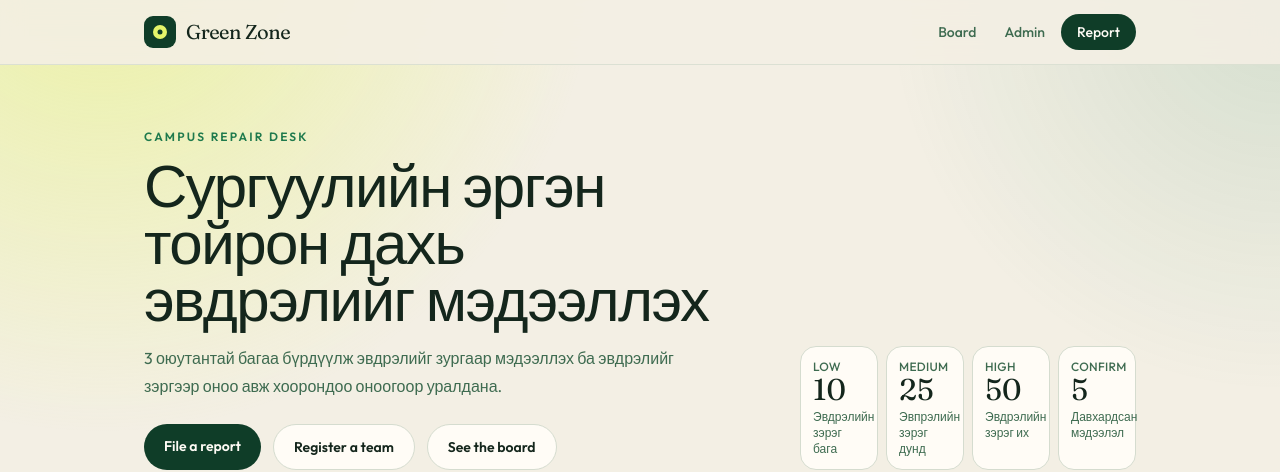
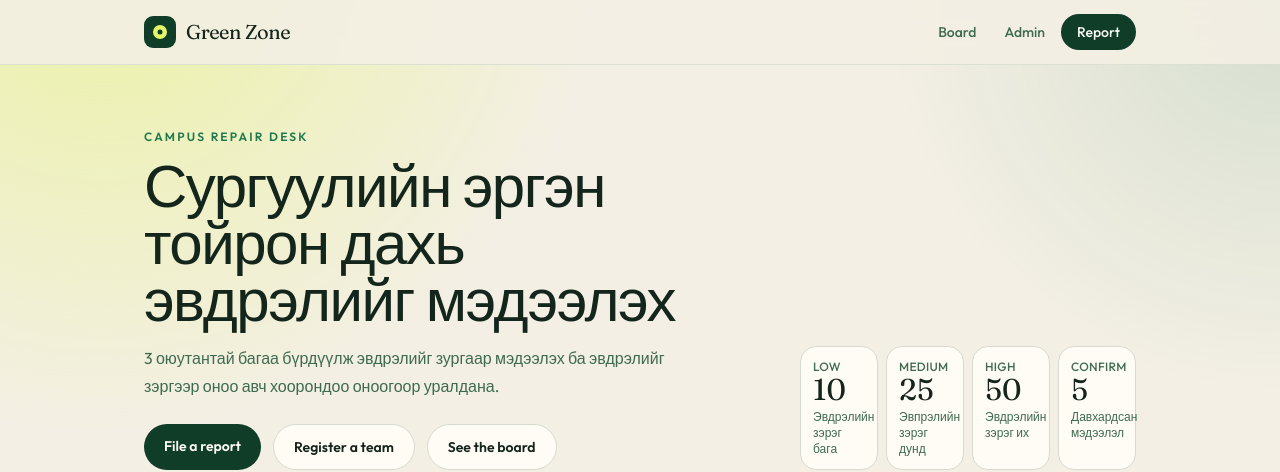
Before and after one commit to amaraa666/greenzone, a Next.js app: page / in a window 1280 px wide. Shown: the top 472 px of the page. Built offline with nearby package versions, Linux system fonts and the light colour scheme; no server answers.

Commit message:
time descriptioи йбб

```diff
--- a/src/app/page.tsx
+++ b/src/app/page.tsx
@@ -13,10 +13,10 @@ export default function HomePage() {
         <div>
           <p className="text-xs font-semibold uppercase tracking-[0.18em] text-canopy">Campus repair desk</p>
           <h1 className="mt-3 max-w-xl font-display text-4xl leading-[0.95] tracking-tight sm:text-6xl">
-            Сургуулийн эргэн тойрон дахь эвдрэлийг мэдээллэх
+            Сургуулийн эргэн тойрон дахь эвдрэлийг мэдээлэх
           </h1>
           <p className="mt-4 max-w-xl text-base leading-7 text-moss">
-            3 оюутантай багаа бүрдүүлж эвдрэлийг зургаар мэдээллэх ба эвдрэлийг зэргээр оноо авж хоорондоо оноогоор уралдана.
+          3 оюутантай багаа бүрдүүлж эвдрэлийг зургаар мэдээлэх ба эвдрэлийг зэргээр оноо авч хоорондоо оноогоор уралдана.
           </p>
           <div className="mt-6 flex flex-wrap gap-3">
             <Link href="/report" className="rounded-full bg-canopy-deep px-5 py-3 text-sm font-semibold text-paper">
```
